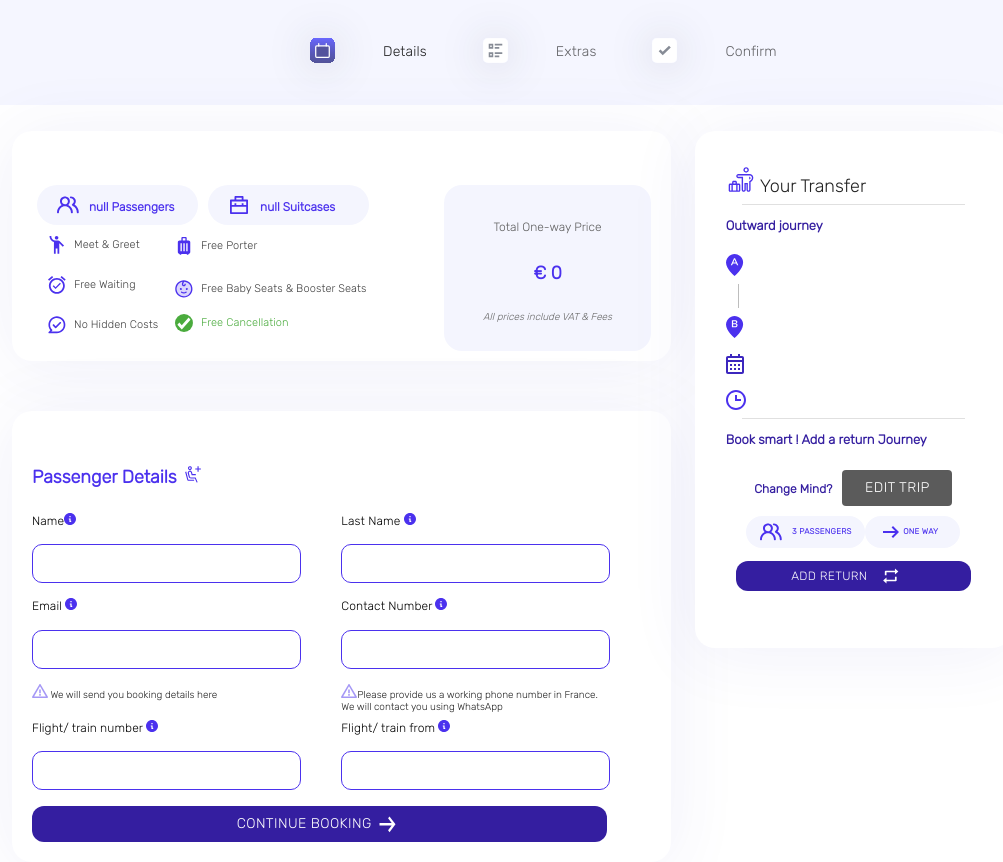
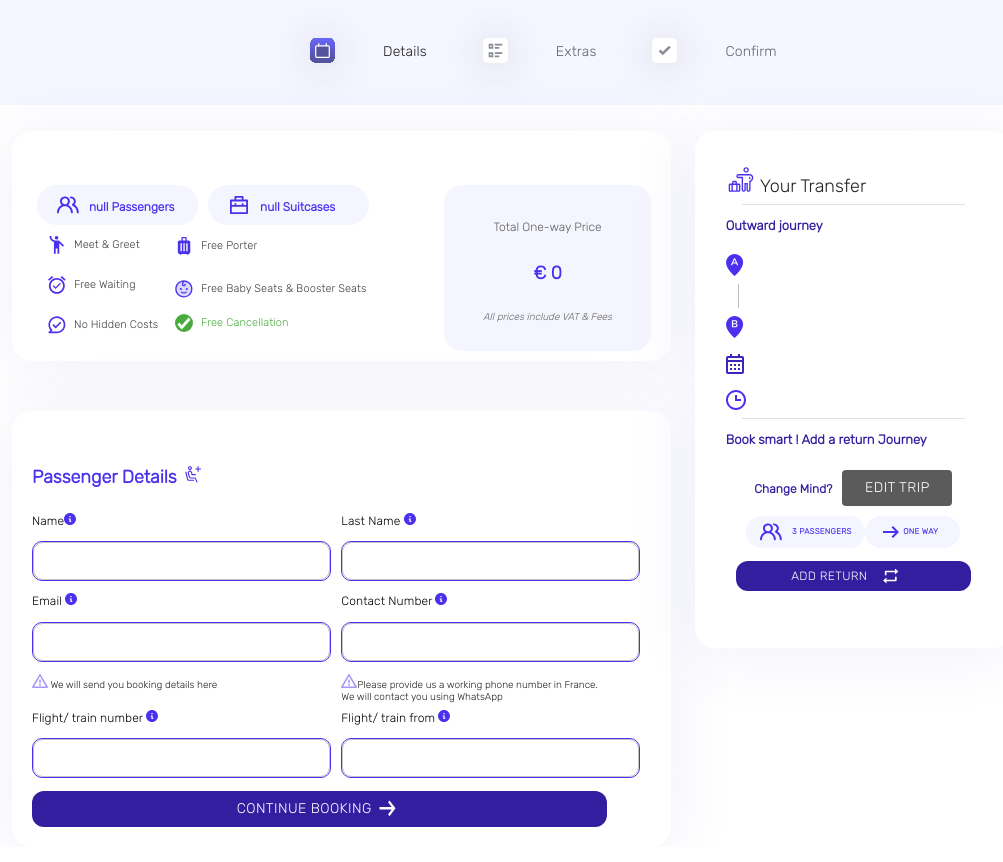
Before and after one commit to issa1997/Paris-flex-dev, a React (Create React App) app in the folder client/: page / in a window 1280 px wide. Shown: the whole page, without its empty margins (128-1131 px from the left). Built offline with nearby package versions, Linux system fonts and the light colour scheme.

Commit message:
added the new build and fixed issues in the build

```diff
--- a/client/src/components/passenger-details-form/index.css
+++ b/client/src/components/passenger-details-form/index.css
@@ -53,3 +53,12 @@
 .submit-icon-style {
   margin: 0 7px;
 }
+
+.MuiOutlinedInput-root {
+  background: #ffffff;
+  border: 1px solid #4b31ee;
+  border-radius: 10px !important;
+  height: 40px;
+  margin: 5% 0% !important;
+  width: 120%;
+}
--- a/client/src/components/passenger-details-form/index.tsx
+++ b/client/src/components/passenger-details-form/index.tsx
@@ -1,5 +1,13 @@
 import React from "react";
-import { Box, Button, Card, Grid, InputLabel, Typography } from "@mui/material";
+import {
+  Box,
+  Button,
+  Card,
+  Grid,
+  InputLabel,
+  TextField,
+  Typography,
+} from "@mui/material";
 import { ReactComponent as PassengersDetails } from "../../assets/icons/carbon_passenger-plus.svg";
 import { ReactComponent as RequiredSign } from "../../assets/icons/coolicon.svg";
 import { ReactComponent as TriangleIcon } from "../../assets/icons/triangle-icon.svg";
@@ -77,11 +85,7 @@ const PassengerDetails: React.FC<{
                   <RequiredSign />
                 </span>
               </InputLabel>
-              <input
-                id="txtName"
-                name="txtName"
-                className="outlined-required"
-              />
+              <TextField id="txtName" name="txtName" size="medium" />
             </Grid>
             <Grid item sm={6} xs={12}>
               <InputLabel>
@@ -90,11 +94,7 @@ const PassengerDetails: React.FC<{
                   <RequiredSign />
                 </span>
               </InputLabel>
-              <input
-                className="outlined-required"
-                id="txtLastName"
-                name="txtLastName"
-              />
+              <TextField id="txtLastName" name="txtLastName" size="medium" />
             </Grid>
             <Grid item sm={6} xs={12}>
               <InputLabel>
@@ -103,7 +103,7 @@ const PassengerDetails: React.FC<{
                   <RequiredSign />
                 </span>
               </InputLabel>
-              <input className="outlined-required" name="txtEmail" />
+              <TextField id="txtEmail" name="txtEmail" size="medium" />
               <p className="warning-text" style={{ marginBottom: "6%" }}>
                 <TriangleIcon /> We will send you booking details here
               </p>
@@ -116,10 +116,10 @@ const PassengerDetails: React.FC<{
                   <RequiredSign />
                 </span>
               </InputLabel>
-              <input
-                className="outlined-required"
+              <TextField
+                id="txtContactNumber"
                 name="txtContactNumber"
-                id="outlined-required"
+                size="medium"
               />
               <div className="warning-text" style={{ marginBottom: "2%" }}>
                 <TriangleIcon />
@@ -134,10 +134,10 @@ const PassengerDetails: React.FC<{
                   <RequiredSign />
                 </span>
               </InputLabel>
-              <input
-                className="outlined-required"
+              <TextField
                 id="txtFlightNumber"
                 name="txtFlightNumber"
+                size="medium"
               />
             </Grid>
             <Grid item sm={6} xs={12}>
@@ -147,10 +147,10 @@ const PassengerDetails: React.FC<{
                   <RequiredSign />
                 </span>
               </InputLabel>
-              <input
-                className="outlined-required"
+              <TextField
                 id="txtFlightFrom"
                 name="txtFlightFrom"
+                size="medium"
               />
             </Grid>
             <Grid item sm={12} xs={12}>
--- a/client/src/pages/home/index.tsx
+++ b/client/src/pages/home/index.tsx
@@ -73,13 +73,14 @@ const RenderStepperComponents: React.FC<{
 };
 
 const Home: React.FC = () => {
+
+
   const [activeStep, setActiveStep] = useState<number>(0);
   const [bookingPrice, setBookingPrice] = useState<number>(0);
   const [passengerDetails, setPassengerDetails] =
     useState<Omit<PassengerDetailsType, "id" | "isDelete">>();
   const [passengerExtraDetails, setPassengerExtraDetails] =
     useState<Omit<PassengerDetailExtrasType, "id" | "isDelete">>();
-  console.log(passengerDetails);
   const [searchParams] = useSearchParams();
   const luggagePieces = searchParams.get("luggagePieces");
   const pickupLocation = searchParams.get("pickupLocation");
```
Also changed, not shown: 16 other files (tests, documents, lock files or other folders).
